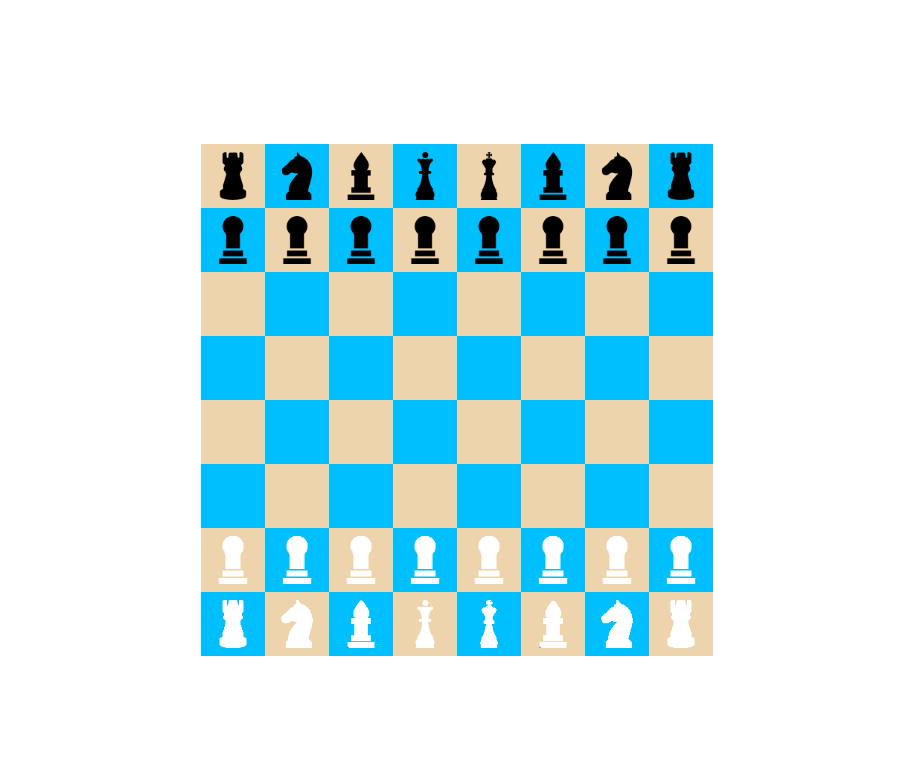
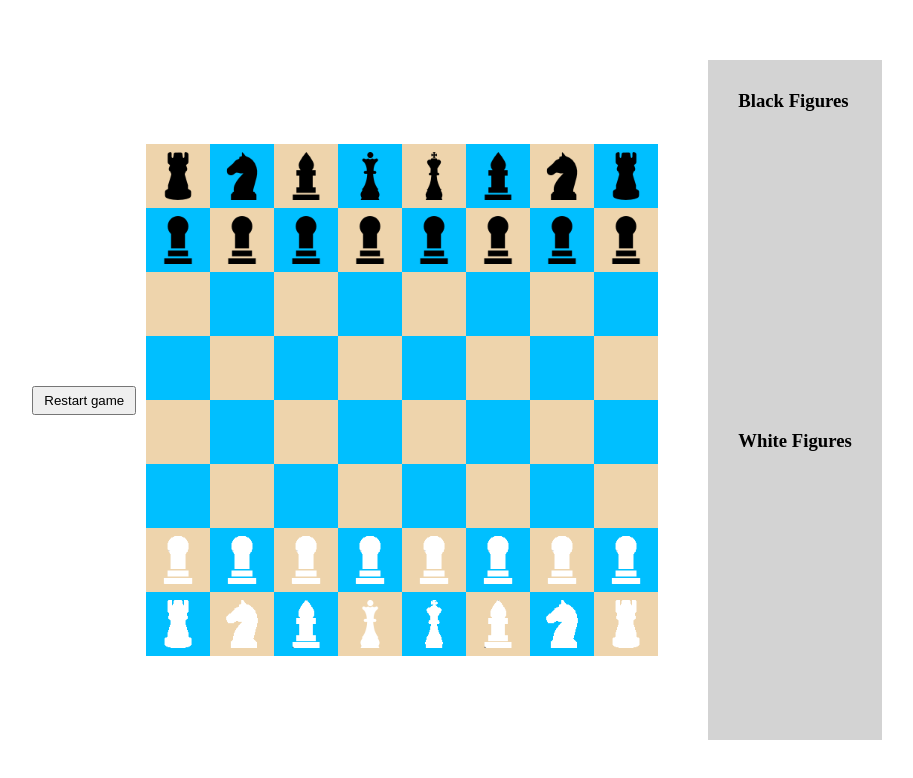
Before and after one commit to silescream/react-ts-chess, a React (Create React App) app: page / in a window 1280 px wide. Shown: the top 778 px of the page, without its empty margins (183-1096 px from the left). Built offline with nearby package versions, Linux system fonts and the light colour scheme.

Commit message:
restarting game feature

```diff
--- a/src/App.css
+++ b/src/App.css
@@ -52,3 +52,15 @@
     background-color: greenyellow;
 
 }
+
+.lost {
+    height: calc(50vh - 60px);
+    padding: 30px;
+    margin-left: 50px;
+    background-color: lightgray;
+}
+
+.restart {
+    padding: 5px 10px;
+    margin-right: 10px;
+}
--- a/src/App.tsx
+++ b/src/App.tsx
@@ -1,6 +1,8 @@
 import { useEffect, useState } from 'react';
 import './App.css';
 import  BoardComponent  from './components/BoardComponent';
+import { LostFigures } from './components/LostFigures';
+import { RestartGame } from './components/RestartGame';
 import { Board } from './models/Board';
 import { Colors } from './models/Colors';
 import { Player } from './models/Player';
@@ -13,7 +15,6 @@ function App() {
 
   useEffect(() => {
     restart();
-    setCurrentPlayer(whitePlayer);
   }, []);
 
   function swapPlayer () {
@@ -25,15 +26,21 @@ function App() {
     newBoard.initCells();
     newBoard.addFigures();
     setBoard(newBoard);
-
+    setCurrentPlayer(whitePlayer);
   }
 
   return (
     <div className="app">
+      <RestartGame restart = {restart}/>
       <BoardComponent board ={board}
                       setBoard = {setBoard}
                       currentPlayer ={currentPlayer}
                       swapPlayer = {swapPlayer}/>
+        <div>
+          <LostFigures title= {"Black Figures"} figures = {board.lostBlackFigures} />
+          <LostFigures title= {"White Figures"} figures = {board.lostWhiteFigures} />
+        </div>
+
     </div>
   );
 }
--- /dev/null
+++ b/src/components/LostFigures.tsx
@@ -0,0 +1,21 @@
+import { Figure } from "../models/figures/Figure";
+import { FC } from 'react';
+
+interface LostFiguresProps {
+    title: string;
+    figures: Figure[];
+}
+
+export const LostFigures: FC<LostFiguresProps>= ({title, figures}) => {
+    return (
+        <div className = "lost">
+            <h3>{title}</h3>
+            {figures.map(figure =>
+                <div
+                 key ={figure.id}>
+                    {figure.name} {figure.logo && <img  width={20} height={20} src={figure.logo}/>}
+                 </div>
+            )}
+        </div>
+    );
+};
--- /dev/null
+++ b/src/components/RestartGame.tsx
@@ -0,0 +1,11 @@
+import { FC } from "react";
+interface RestartGameProps {
+    restart: () => void;
+}
+export const RestartGame: FC<RestartGameProps> = ({restart}) => {
+    return (
+        <div>
+            <button className = "restart" onClick = {() => restart()}> Restart game</button>
+        </div>
+    );
+}
--- a/src/models/Board.ts
+++ b/src/models/Board.ts
@@ -6,9 +6,12 @@ import { King } from "./figures/King";
 import { Knight } from "./figures/Knight";
 import { Bishop } from "./figures/Bishop";
 import { Rook } from "./figures/Rook";
+import { Figure } from "./figures/Figure";
 
 export class Board {
     cells: Cell[][] = [];
+    lostBlackFigures: Figure[] = [];
+    lostWhiteFigures: Figure[] = [];
 
 
     public initCells() {
@@ -32,6 +35,8 @@ export class Board {
     public getCopyBoard (): Board {
         const newBoard = new Board();
         newBoard.cells = this.cells;
+        newBoard.lostWhiteFigures = this.lostWhiteFigures;
+        newBoard.lostBlackFigures = this.lostBlackFigures;
         return newBoard;
 
     }
--- a/src/models/Cell.ts
+++ b/src/models/Cell.ts
@@ -82,9 +82,18 @@ export class Cell {
         this.figure = figure;
         this.figure.cell = this;
     }
+
+    addLostFigure(figure: Figure) {
+        figure.color === Colors.BLACK
+        ? this.board.lostBlackFigures.push(figure)
+        : this.board.lostWhiteFigures.push(figure);
+    }
     moveFigure(target: Cell) {
         if(this.figure && this.figure?.canMove(target)) {
-            this.figure.moveFigure(target);
+            this.figure.moveFigure(target)
+            if (target.figure) {
+                this.addLostFigure(target.figure);
+            }
             target.setFigure(this.figure);
             this.figure = null;
         }
```
